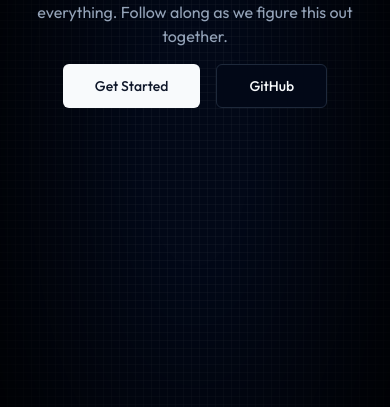
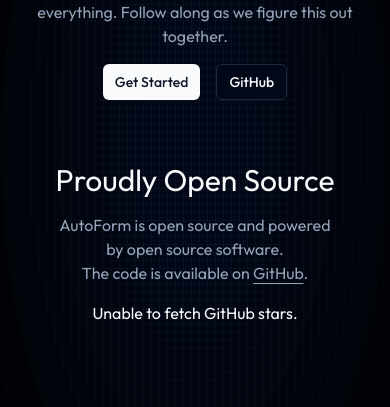
Before and after one commit to SinghAstra/AnalyticsX, a Next.js app: page / in a window 390 px wide. Shown: the part 276-683 px from the top of the page. Built offline with nearby package versions, Linux system fonts and the light colour scheme; no server answers.

Commit message:
Section Open Source

```diff
--- /dev/null
+++ b/app/(home)/GetStarted.tsx
@@ -0,0 +1,23 @@
+"use client";
+import { Icons } from "@/components/Icons";
+import { Button, buttonVariants } from "@/components/ui/button";
+import { SessionContext } from "@/context/SessionContext";
+import { cn } from "@/lib/utils";
+import Link from "next/link";
+import React, { useContext } from "react";
+
+const GetStarted = () => {
+  const { isAuthenticating } = useContext(SessionContext);
+
+  return isAuthenticating ? (
+    <Button variant="outline" size="lg">
+      <Icons.spinner className="animate-spin mr-2" />
+      Wait...
+    </Button>
+  ) : (
+    <Link href="/login" className={cn(buttonVariants({ size: "lg" }))}>
+      Get Started
+    </Link>
+  );
+};
+export default GetStarted;
--- /dev/null
+++ b/app/(home)/GithubStars.tsx
@@ -0,0 +1,90 @@
+"use client";
+import { Icons } from "@/components/Icons";
+import { Button } from "@/components/ui/button";
+import { siteConfig } from "@/config/site";
+import axios from "axios";
+import Link from "next/link";
+import React, { useEffect, useState } from "react";
+
+// Function to fetch GitHub stars
+async function getGitHubStars(): Promise<number | null> {
+  try {
+    const response = await axios.get(
+      "https://api.github.com/repos/SinghAstra/AutoForm",
+      {
+        headers: {
+          Accept: "application/vnd.github+json",
+          Authorization: `Bearer ${process.env.NEXT_PUBLIC_GITHUB_ACCESS_TOKEN}`,
+        },
+      }
+    );
+
+    if (response.status !== 200) {
+      return null;
+    }
+
+    const starsCount = response.data["stargazers_count"];
+    return parseInt(starsCount);
+  } catch (error) {
+    console.error("Error fetching GitHub stars:", error);
+    return null;
+  }
+}
+
+const GithubStars = () => {
+  const [stars, setStars] = useState<number | null>(null);
+  const [loading, setLoading] = useState<boolean>(true);
+
+  useEffect(() => {
+    async function fetchStars() {
+      const starsData = await getGitHubStars();
+      setStars(starsData);
+      setLoading(false);
+    }
+
+    fetchStars();
+  }, []);
+
+  if (loading) {
+    return (
+      <Button variant="outline" size="lg">
+        <Icons.spinner className="animate-spin mr-2" />
+        Wait...
+      </Button>
+    );
+  }
+
+  if (stars === null) {
+    return <span>Unable to fetch GitHub stars.</span>;
+  }
+
+  return (
+    <Link
+      href={siteConfig.links.github}
+      target="_blank"
+      rel="noreferrer"
+      className="flex"
+    >
+      <div className="flex h-10 w-10 items-center justify-center space-x-2 rounded-md border border-muted bg-muted">
+        <svg
+          xmlns="http://www.w3.org/2000/svg"
+          fill="currentColor"
+          viewBox="0 0 24 24"
+          className="h-5 w-5 text-foreground"
+        >
+          <path d="M12 0c-6.626 0-12 5.373-12 12 0 5.302 3.438 9.8 8.207 11.387.599.111.793-.261.793-.577v-2.234c-3.338.726-4.033-1.416-4.033-1.416-.546-1.387-1.333-1.756-1.333-1.756-1.089-.745.083-.729.083-.729 1.205.084 1.839 1.237 1.839 1.237 1.07 1.834 2.807 1.304 3.492.997.107-.775.418-1.305.762-1.604-2.665-.305-5.467-1.334-5.467-5.931 0-1.311.469-2.381 1.236-3.221-.124-.303-.535-1.524.117-3.176 0 0 1.008-.322 3.301 1.23.957-.266 1.983-.399 3.003-.404 1.02.005 2.047.138 3.006.404 2.291-1.552 3.297-1.23 3.297-1.23.653 1.653.242 2.874.118 3.176.77.84 1.235 1.911 1.235 3.221 0 4.609-2.807 5.624-5.479 5.921.43.372.823 1.102.823 2.222v3.293c0 .319.192.694.801.576 4.765-1.589 8.199-6.086 8.199-11.386 0-6.627-5.373-12-12-12z"></path>
+        </svg>
+      </div>
+      <div className="flex items-center">
+        <div className="h-4 w-4 border-y-8 border-l-0 border-r-8 border-solid border-muted border-y-transparent"></div>
+        <div className="flex h-10 items-center rounded-md border border-muted bg-muted px-4 font-medium">
+          {stars === 0 && "Star the repository"}
+          {stars === 1 && "1 star"}
+          {stars > 1 && `${stars} stars`}
+        </div>
+      </div>
+    </Link>
+  );
+};
+
+export default GithubStars;
--- a/app/(home)/page.tsx
+++ b/app/(home)/page.tsx
@@ -1,14 +1,13 @@
-"use client";
 import { Icons } from "@/components/Icons";
-import { Button, buttonVariants } from "@/components/ui/button";
+import { buttonVariants } from "@/components/ui/button";
 import { siteConfig } from "@/config/site";
-import { SessionContext } from "@/context/SessionContext";
 import { cn } from "@/lib/utils";
 import Link from "next/link";
 import React, { useContext } from "react";
+import GetStarted from "./GetStarted";
+import GithubStars from "./GithubStars";
 
 const HomePage = () => {
-  const { isAuthenticating } = useContext(SessionContext);
   return (
     <>
       <section className="space-y-6 pb-8 pt-6 md:pb-12 md:pt-10 lg:py-32">
@@ -29,19 +28,7 @@
             together.
           </p>
           <div className="flex items-center justify-center gap-4">
-            {isAuthenticating ? (
-              <Button variant={"outline"} size="lg">
-                <Icons.spinner className="animate-spin mr-2" />
-                Wait...
-              </Button>
-            ) : (
-              <Link
-                href="/login"
-                className={cn(buttonVariants({ size: "lg" }))}
-              >
-                Get Started
-              </Link>
-            )}
+            <GetStarted />
             <Link
               href={siteConfig.links.github}
               target="_blank"
@@ -53,6 +40,28 @@
           </div>
         </div>
       </section>
+      <section id="open-source" className="container py-8 md:py-12 lg:py-24">
+        <div className="mx-auto flex max-w-[58rem] flex-col items-center justify-center gap-4 text-center">
+          <h2 className="font-heading text-3xl leading-[1.1] sm:text-3xl md:text-6xl">
+            Proudly Open Source
+          </h2>
+          <p className="max-w-[85%] leading-normal text-muted-foreground sm:text-lg sm:leading-7">
+            {siteConfig.name} is open source and powered by open source
+            software. <br />
+            The code is available on{" "}
+            <Link
+              href={siteConfig.links.github}
+              target="_blank"
+              rel="noreferrer"
+              className="underline underline-offset-4"
+            >
+              GitHub
+            </Link>
+            .
+          </p>
+          <GithubStars />
+        </div>
+      </section>
     </>
   );
 };
--- a/components/Icons.tsx
+++ b/components/Icons.tsx
@@ -3,6 +3,6 @@
 export const Icons = {
   logo: NotepadText,
   spinner: LoaderCircle,
-  sparkle:Sparkle,
-  backArrow:ChevronLeft
+  sparkle: Sparkle,
+  backArrow: ChevronLeft,
 };
--- a/components/ui/button.tsx
+++ b/components/ui/button.tsx
@@ -22,7 +22,7 @@
       size: {
         default: "h-10 px-4 py-2",
         sm: "h-9 rounded-md px-3",
-        lg: "h-11 rounded-md px-8",
+        lg: "md:h-11 rounded-md md:px-8 h-9 px-3",
         icon: "h-10 w-10",
       },
     },
--- a/package.json
+++ b/package.json
@@ -15,6 +15,7 @@
     "@radix-ui/react-menubar": "^1.1.1",
     "@radix-ui/react-slot": "^1.1.0",
     "@radix-ui/react-toast": "^1.2.1",
+    "axios": "^1.7.7",
     "class-variance-authority": "^0.7.0",
     "clsx": "^2.1.1",
     "framer-motion": "^11.9.0",
```
Also changed, not shown: 1 other file (tests, documents, lock files or other folders).
